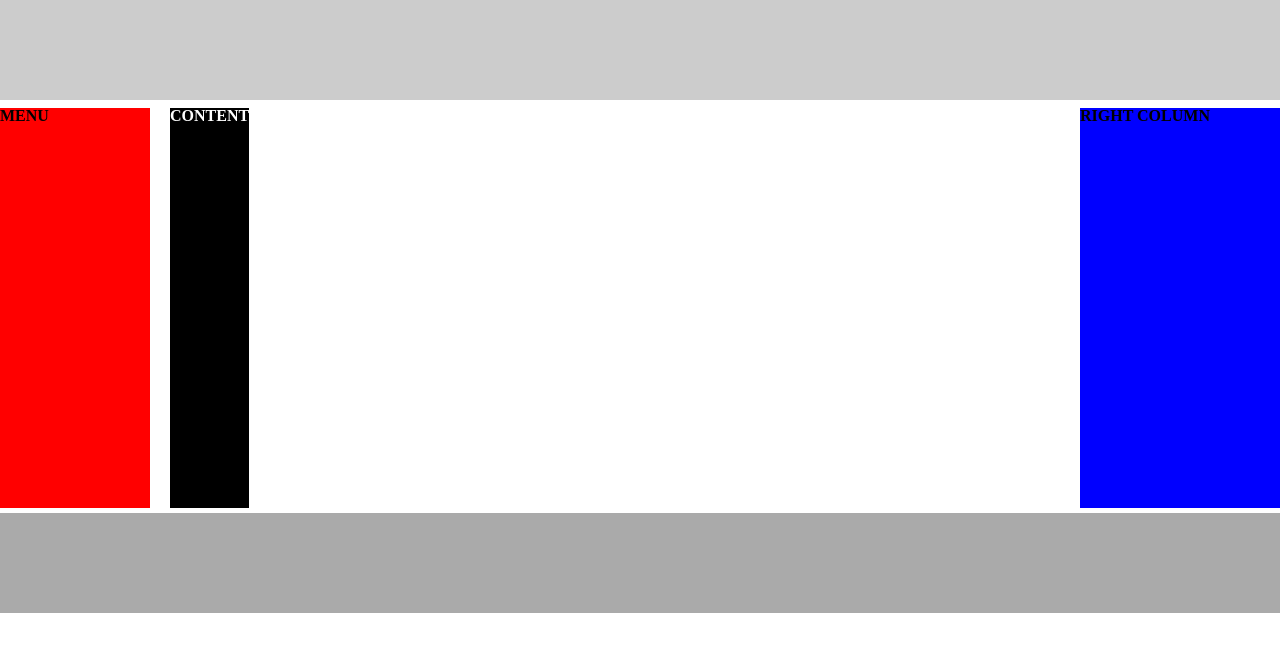
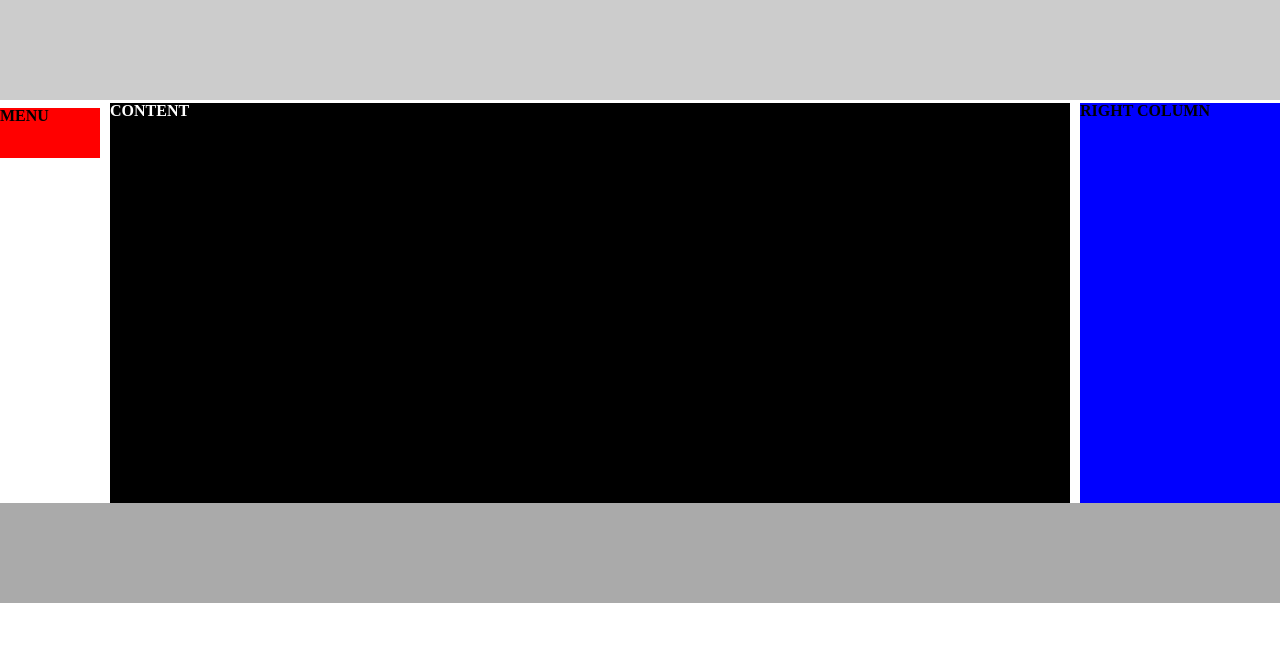
Before and after one commit to echmykhun/adaptive, a plain HTML site: page index.html in a window 1280 px wide. Drawn offline with Linux system fonts and the light colour scheme.

Commit message:
+start to implement

```diff
--- a/css/main.css
+++ b/css/main.css
@@ -12,27 +12,26 @@
     background-color: #aaaaaa;
 }
 
+#menu {
+    margin: 5px 10px 5px 0;
+}
+
 #content {
     color: #FFFFFF;
-}
-
-#menu {
-margin: 5px 10px 5px 0;
-}
-#content {
-    margin: 5px 10px;
+    width: 75%;
 }
 
 #right-column {
-    margin: 5px 0 5px 10px;
+    width: 25%;
 }
 
 @media only screen
 and (max-width: 320px) {
-    #container{
+    #container {
         display: table;
         width: 100%;
     }
+
     #content-container {
         display: table-header-group;
     }
@@ -48,6 +47,7 @@ and (max-width: 320px) {
         background-color: #ff00ff;
 
     }
+
     #content {
         display: block;
         height: 300px;
@@ -65,10 +65,11 @@ and (max-width: 320px) {
 @media only screen
 and (min-width: 320px)
 and (max-width: 600px) {
-    #container{
+    #container {
         display: table;
         width: 100%;
     }
+
     #content-container {
         display: table-header-group;
     }
@@ -85,6 +86,7 @@ and (max-width: 600px) {
         margin: 0 0 5px 0;
 
     }
+
     #content {
         display: block;
         height: 300px;
@@ -97,7 +99,6 @@ and (max-width: 600px) {
         background-color: #ffff00;
         margin: 5px 0 0 0;
     }
-
 
 }
 
@@ -112,6 +113,7 @@ and (max-width: 767px) {
         margin: 0 0 5px 0;
 
     }
+
     #content {
         display: inline-block;
         height: 500px;
@@ -140,6 +142,7 @@ and (max-width: 799px) {
         margin: 0 0 5px 0;
 
     }
+
     #content {
         display: inline-block;
         height: 500px;
@@ -166,6 +169,7 @@ and (max-width: 1020px) {
         background-color: #ff00ff;
         float: left;
     }
+
     #content {
         display: inline-block;
         height: 500px;
@@ -181,7 +185,6 @@ and (max-width: 1020px) {
         background-color: #ffff00;
     }
 }
-
 
 @media only screen
 and (min-width: 1020px)
@@ -210,13 +213,12 @@ and (max-width: 1224px) {
     }
 }
 
-
 @media only screen
 and (min-width: 1224px) {
     #menu {
-        display: inline-block;
-        height: 400px;
-        width: 150px;
+        display: block;
+        height: 50px;
+        width: 100px;
         background-color: #ff0000;
         float: left;
     }
--- a/index.html
+++ b/index.html
@@ -12,14 +12,10 @@
 
 <div id="header"></div>
 
-<div id="menu"><h3>MENU</h3></div>
 <div id="container">
-    <div id="right-column-container">
-        <div id="right-column"><h3>RIGHT COLUMN</h3></div>
-    </div>
-    <div id="content-container">
-        <div id="content"><h3>CONTENT</h3></div>
-    </div>
+    <div id="menu"><h3>MENU</h3></div>
+    <div id="right-column"><h3>RIGHT COLUMN</h3></div>
+    <div id="content"><h3>CONTENT</h3></div>
 </div>
 <div id="footer"></div>
 
```
